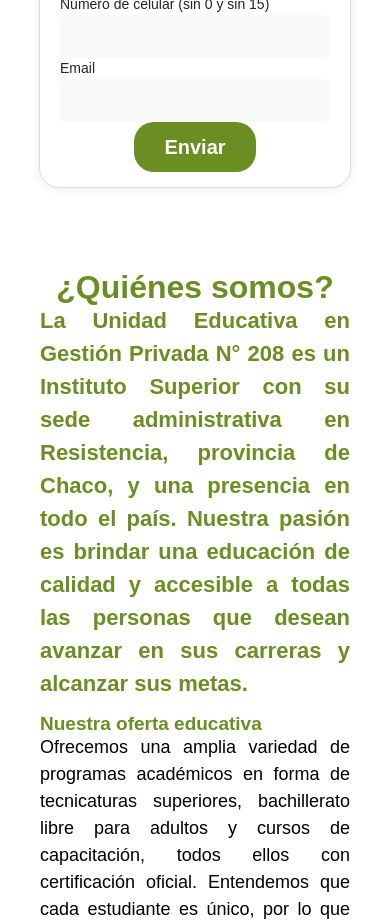
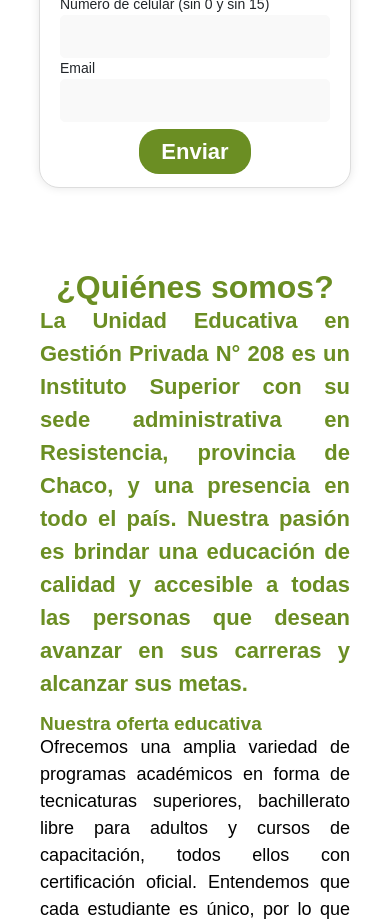
Before and after one commit to jazpbustos/proyecto-ppii, a plain HTML site: page index.html in a window 390 px wide. Shown: the part 860-1782 px from the top of the page. Drawn offline with nearby package versions, Linux system fonts and the light colour scheme; a script that the page names is missing; a web font is replaced by a local one.

Commit message:
responsive

```diff
--- a/css/form.css
+++ b/css/form.css
@@ -48,21 +48,21 @@ input, label {
   #button {
     background-color:olivedrab; /* Fondo verde para el botón */
     font-family: 'Hubballi', sans-serif;
-    font-size: 20px;
+    font-size: 22px;
     font-weight: 900;
     color: white;
-    padding: 10px 30px; /* Ajusta el padding para hacer el botón más largo (15px de alto, 40px de ancho) */
+    padding: 6px 22.5px; /* Ajusta el padding para hacer el botón más largo (15px de alto, 40px de ancho) */
     border: none;
     border-radius: 20px;
     cursor: pointer;
     display: block; /* Cambia la visualización a bloque para centrar horizontalmente */
     margin: 0 auto; /* Centra horizontalmente el botón en el formulario */
+    margin-top: 7px;
   }
   /* Estilo para el botón de envío al pasar el mouse */
   #button:hover {
     background-color: yellowgreen; /* Cambia el color al pasar el mouse */
   }
-
   #mensaje-confirmacion {
     display: none;
     background-color: #00a000;
@@ -72,8 +72,6 @@ input, label {
     border-radius: 5px;
     margin-top: 10px;
   }
-
-
   @media (min-width: 970px) and (max-width: 1115px) {
     /* Estilos para dispositivos en ese rango de tamaño */
     .form {
```
